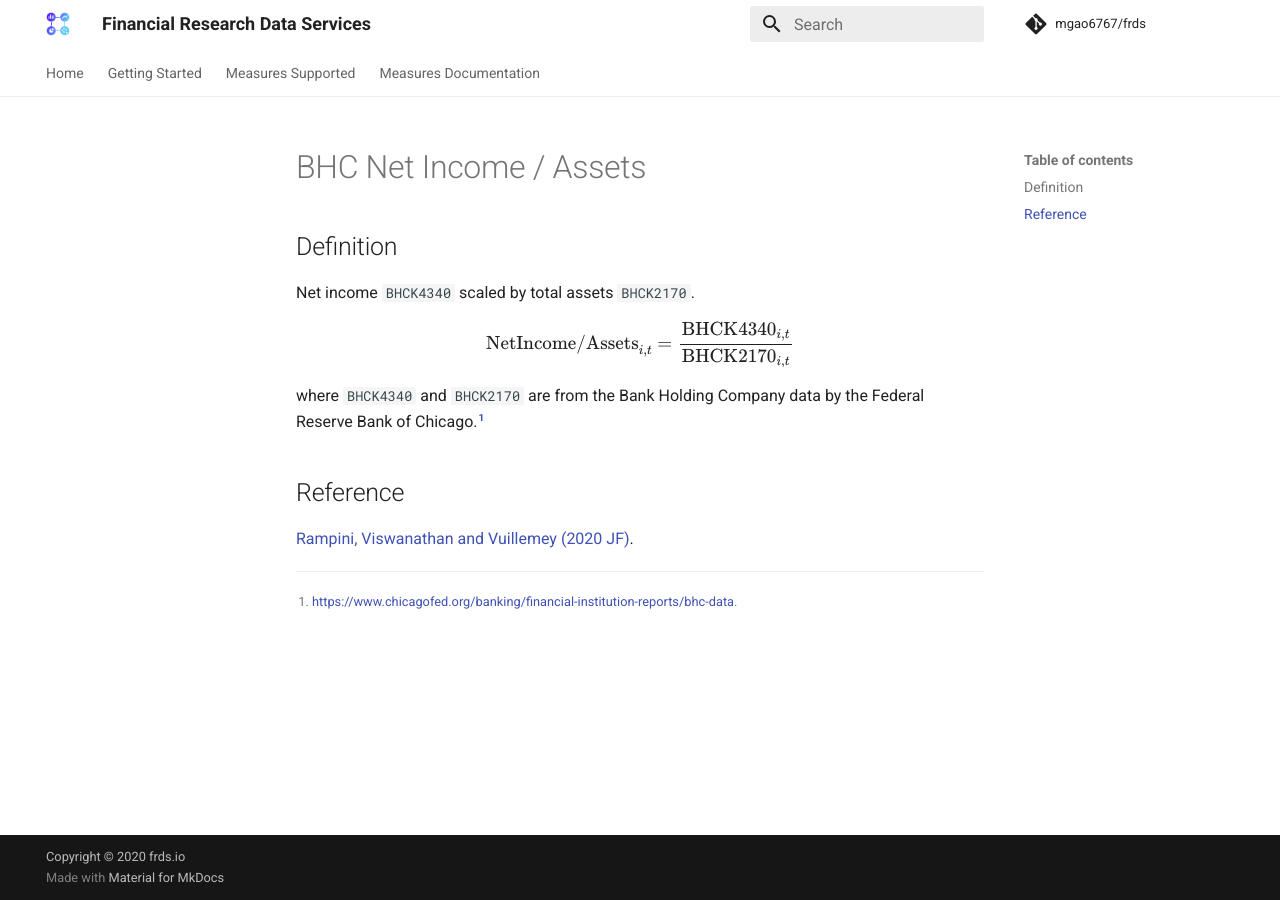
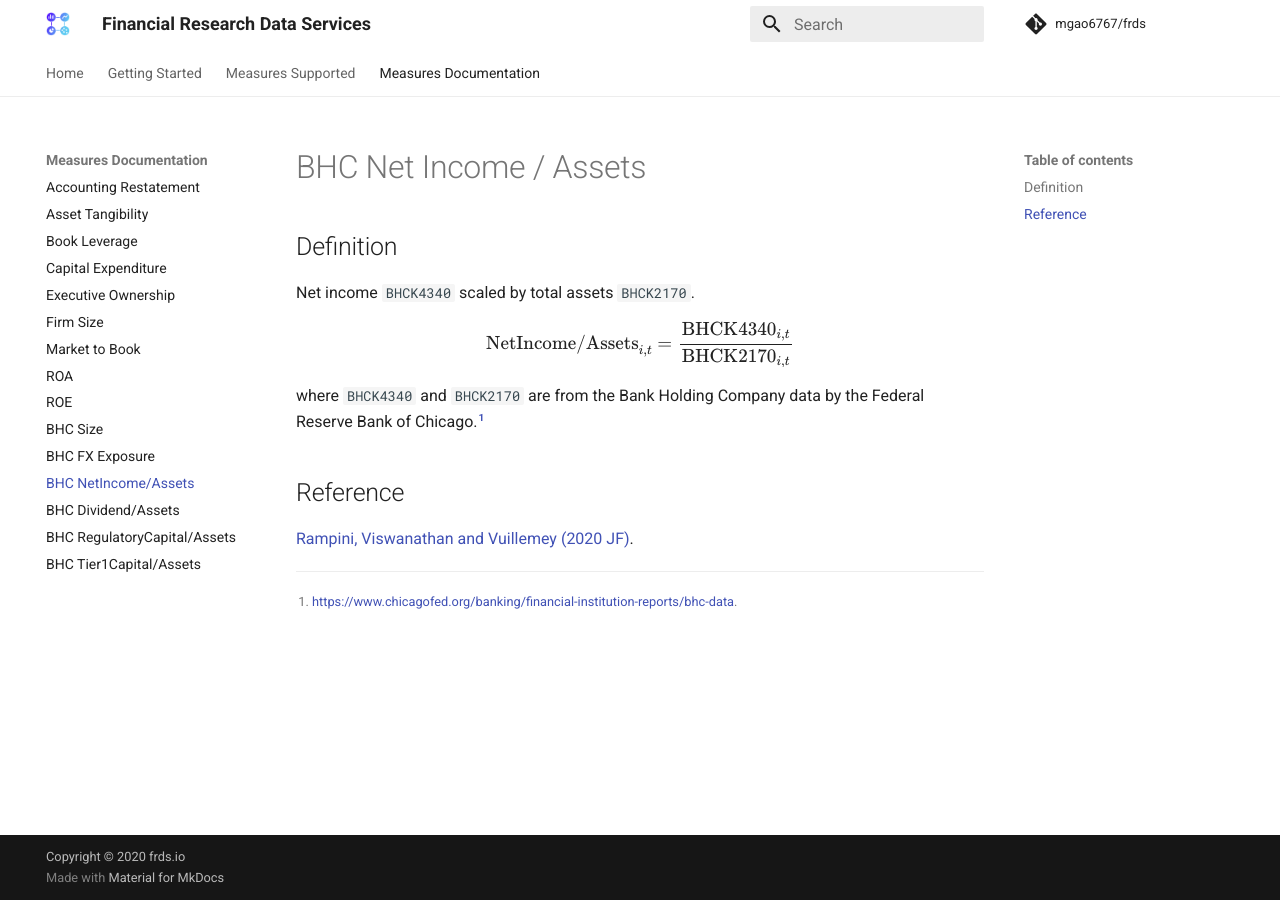
Before and after one commit to mgao6767/frds, an MkDocs documentation site: the page built from docs/measures/bhc_netincome_to_assets.md, in a window 1280 px wide. Built offline with MkDocs 1.6.1 and Material for MkDocs 9.7.7, drawn with Linux system fonts in a browser that asks for light colours; formulas are drawn with MathJax 3; comment, search, counter and statistics services are not loaded.

Commit message:
Update mkdocs.yml

```diff
--- a/mkdocs.yml
+++ b/mkdocs.yml
@@ -85,3 +85,9 @@ nav:
   - Market to Book: measures/market_to_book.md
   - ROA: measures/roa.md
   - ROE: measures/roe.md
+  - BHC Size: measures/bhc_size.md
+  - BHC FX Exposure: measures/bhc_fx_exposure.md
+  - BHC NetIncome/Assets: measures/bhc_netincome_to_assets.md
+  - BHC Dividend/Assets: measures/bhc_dividend_to_assets.md
+  - BHC RegulatoryCapital/Assets: measures/bhc_regcap_to_assets.md
+  - BHC Tier1Capital/Assets: measures/bhc_tier1cap_to_assets.md
```
